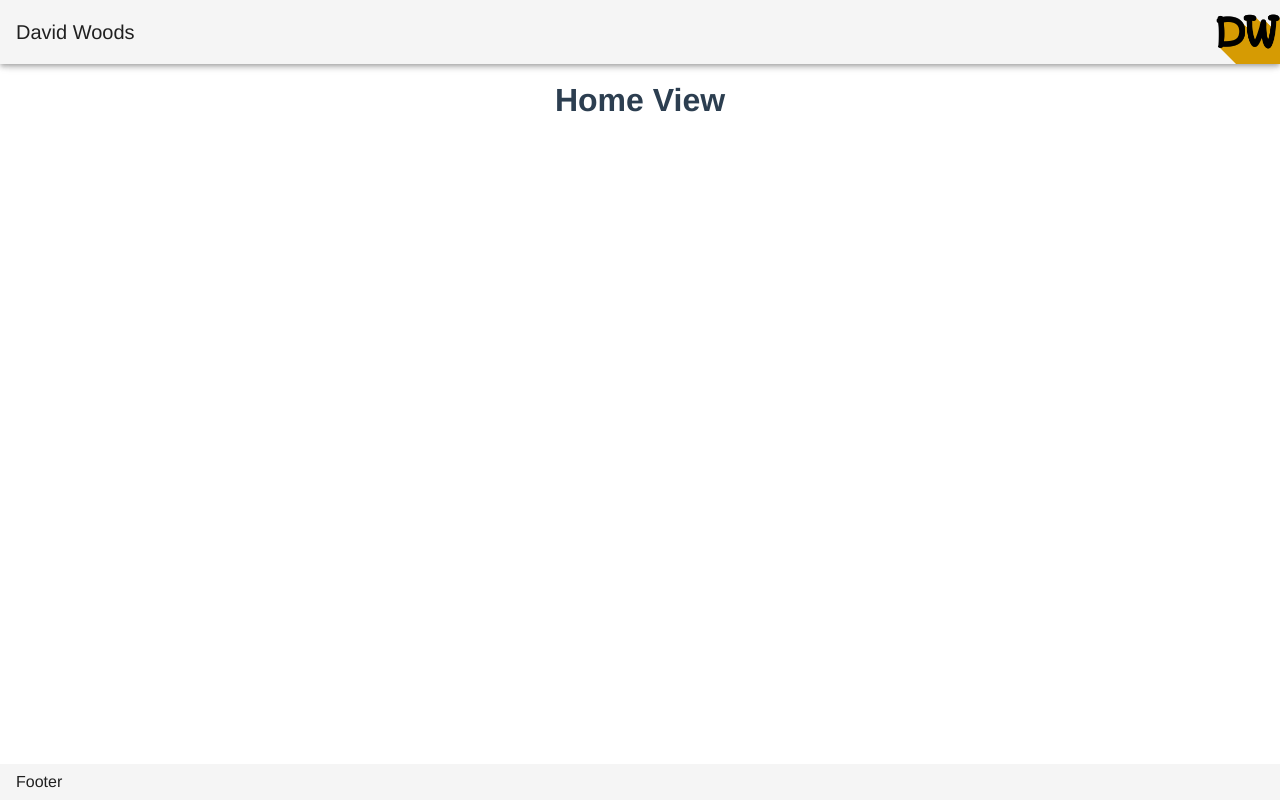
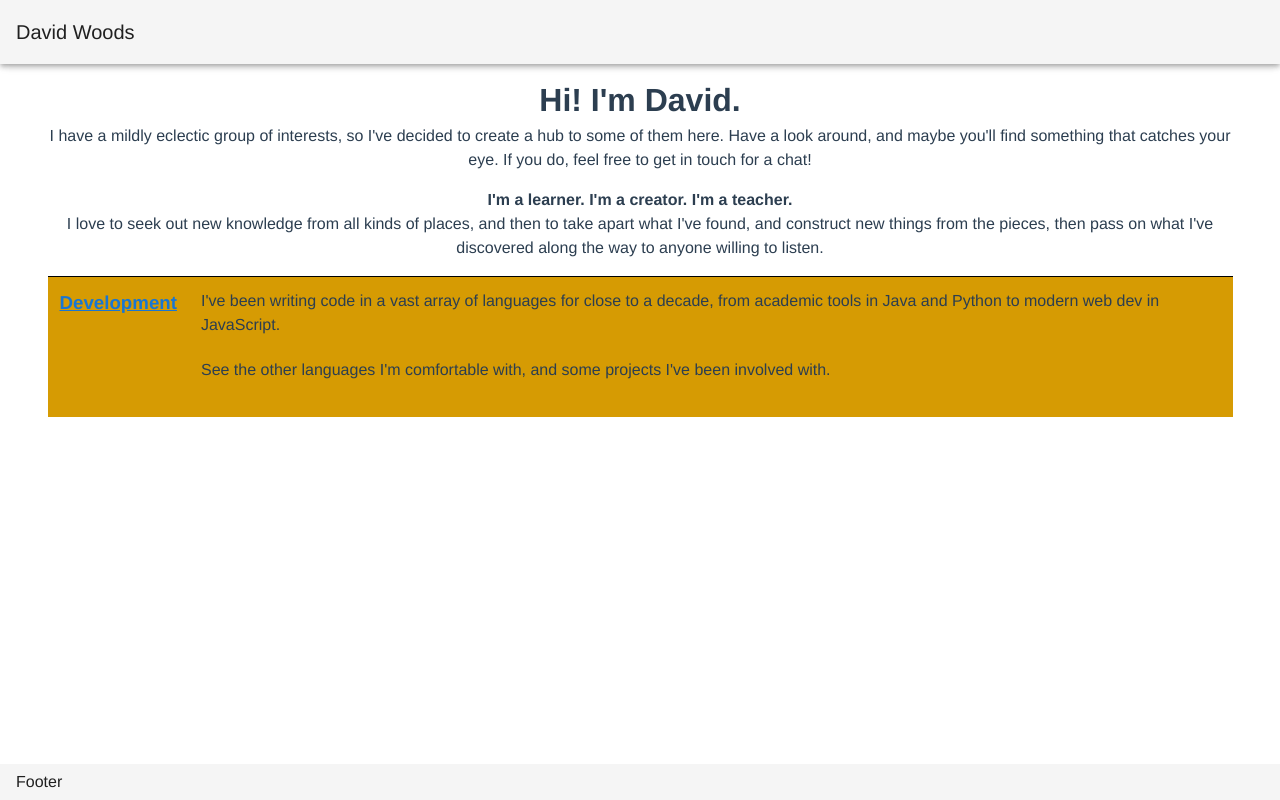
Before and after one commit to dave-woods/dwoods.xyz, a Vue app: page / in a window 1280 px wide. Built offline with nearby package versions, Linux system fonts and the light colour scheme; the HTML template or start-up script is replaced by a standard one.

Commit message:
Added blurb for one route

```diff
--- a/src/views/Home.vue
+++ b/src/views/Home.vue
@@ -1,11 +1,27 @@
 <template>
-    <div>
-        <h1>Home View</h1>
-    </div>
+    <v-container>
+        <v-row>
+            <h1 style="margin: auto">Hi! I'm David.</h1>
+            <p>I have a mildly eclectic group of interests, so I've decided to create a hub to some of them here. Have a look around, and maybe you'll find something that catches your eye. If you do, feel free to get in touch for a chat!</p>
+            <h4 style="margin: auto">I'm a learner. I'm a creator. I'm a teacher.</h4>
+            <p>I love to seek out new knowledge from all kinds of places, and then to take apart what I've found, and construct new things from the pieces, then pass on what I've discovered along the way to anyone willing to listen.</p>
+        </v-row>
+        <v-row style="min-height: 100px; border-top: 1px solid black; background-color: #D69B03">
+            <v-col cols="auto"><h3><router-link :to="`/development`">Development</router-link></h3></v-col>
+            <v-col style="text-align: left">
+            <p>I've been writing code in a vast array of languages for close to a decade, from academic tools in Java and Python to modern web dev in JavaScript.</p>
+            <p>See the other languages I'm comfortable with, and some projects I've been involved with. <v-btn to="/development" tile icon><v-icon>mdi-hand-pointing-right</v-icon></v-btn></p>
+            </v-col>
+        </v-row>
+    </v-container>
 </template>
 
 <script>
 export default {
-
+    data() {
+        return {
+            links: ['development', 'music', 'research', 'trampolining', 'visual']
+        }
+    }
 }
 </script>
```
